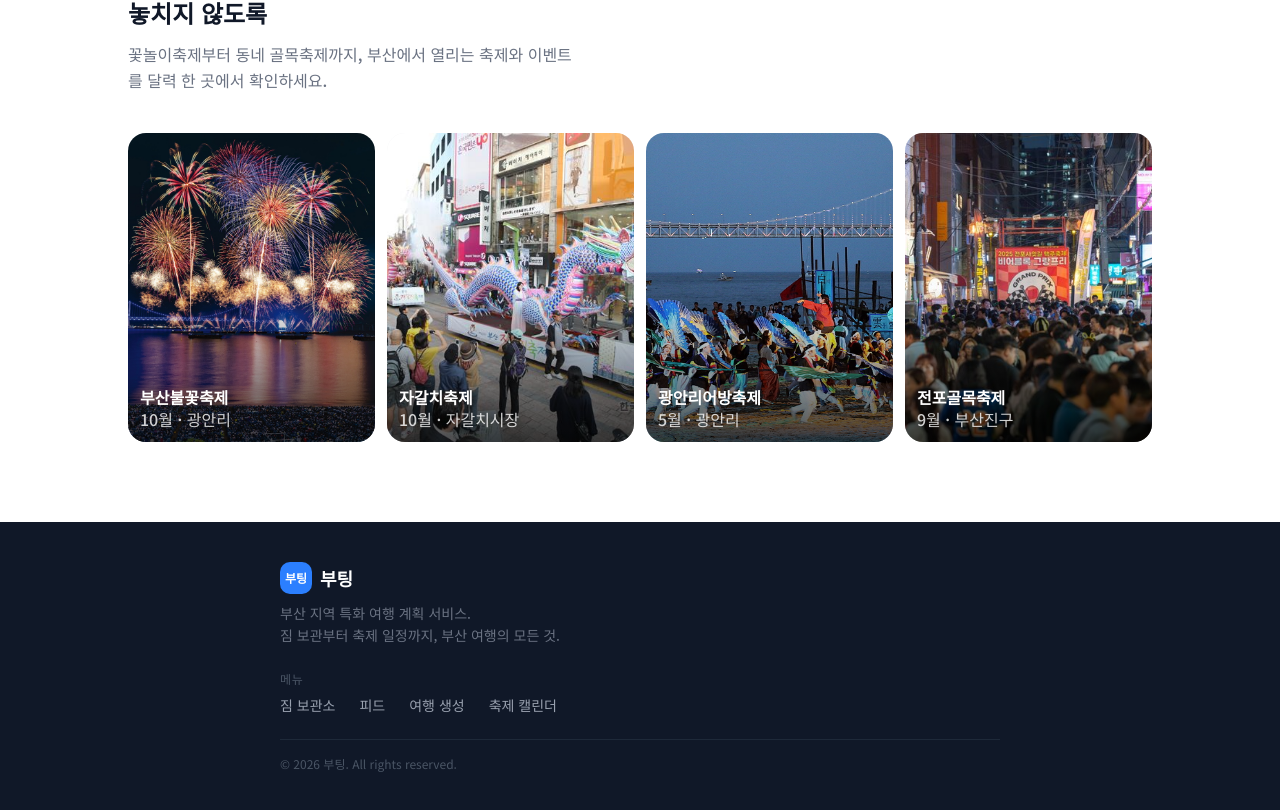
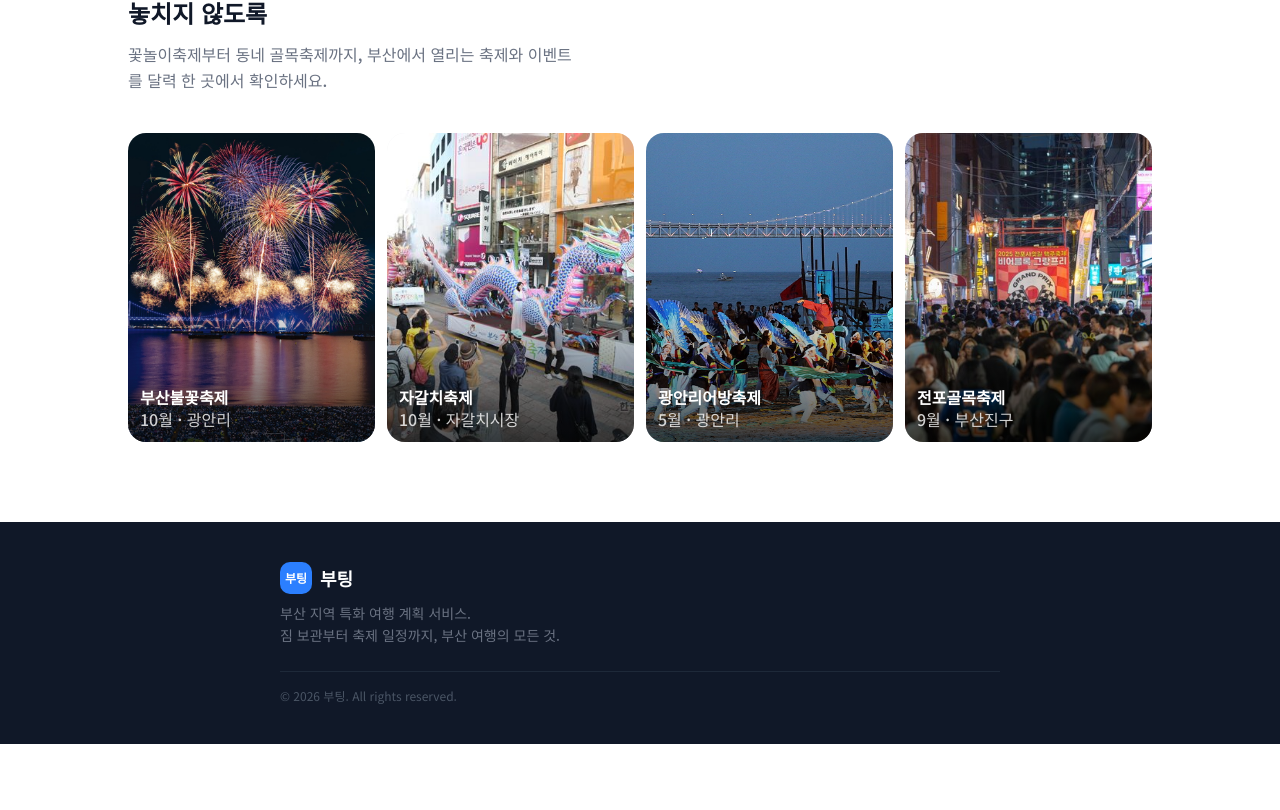
Before and after one commit to B-TING/bu-ting-web-frontend, a Next.js app: page /festivals in a window 1280 px wide. Shown: the part 3273-4083 px from the top of the page. After the commit the page ends 4017 px from the top, so only its background shows below. Built offline with nearby package versions, Linux system fonts and the light colour scheme.

Commit message:
style: 푸터에서 연결되지 않는 메뉴 링크 제거
전부 href="#"로 실제 페이지에 연결되지 않던 메뉴 목록(짐 보관소, 피드,
여행 생성, 축제 캘린더)을 제거하고 설명 텍스트 줄바꿈만 정리.

```diff
--- a/components/Footer.tsx
+++ b/components/Footer.tsx
@@ -11,22 +11,9 @@ export default function Footer() {
               <span className="text-white font-semibold text-lg">부팅</span>
             </div>
             <p className="text-sm text-gray-500 leading-relaxed">
-              부산 지역 특화 여행 계획 서비스.<br />
-              짐 보관부터 축제 일정까지, 부산 여행의 모든 것.
+              부산 지역 특화 여행 계획 서비스.
+              <br />짐 보관부터 축제 일정까지, 부산 여행의 모든 것.
             </p>
-          </div>
-
-          <div className="flex flex-col gap-2">
-            <span className="text-xs text-gray-600 font-medium uppercase tracking-wider">메뉴</span>
-            <ul className="flex flex-wrap gap-x-6 gap-y-2 text-sm">
-              {["짐 보관소", "피드", "여행 생성", "축제 캘린더"].map((item) => (
-                <li key={item}>
-                  <a href="#" className="hover:text-white transition-colors">
-                    {item}
-                  </a>
-                </li>
-              ))}
-            </ul>
           </div>
 
           <div className="pt-4 border-t border-gray-800 text-xs text-gray-600">
```
